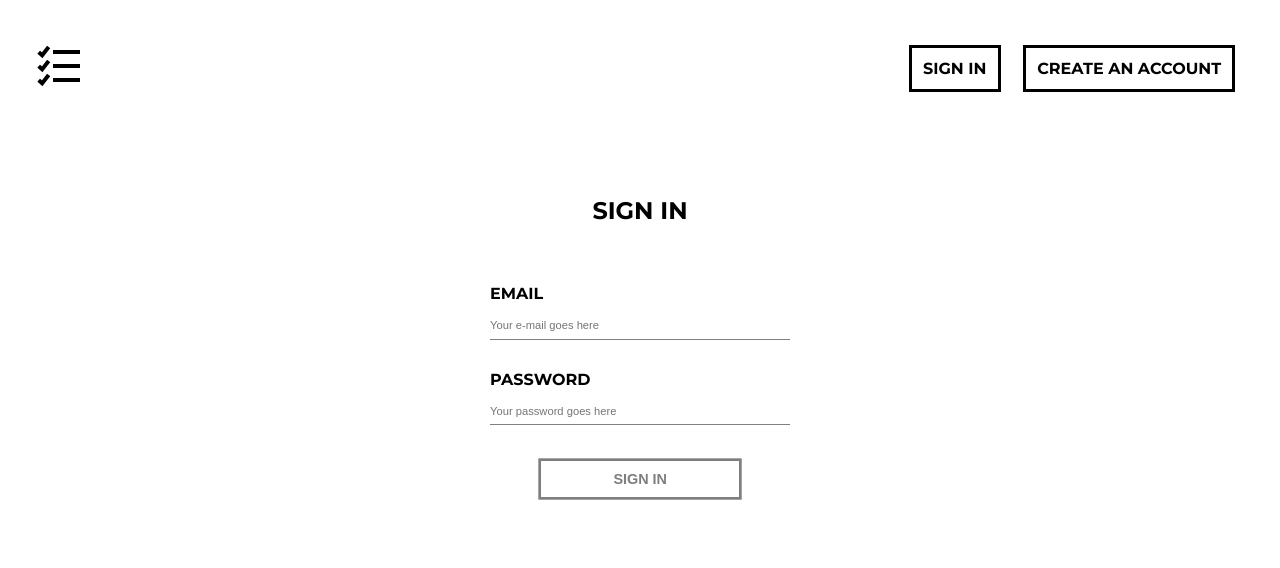
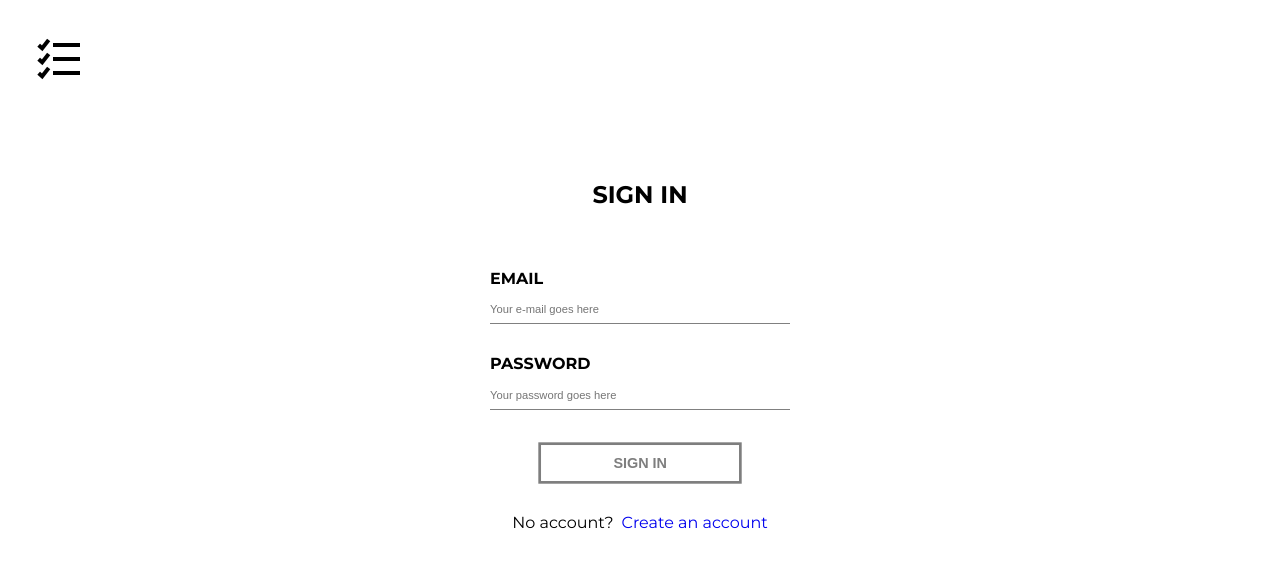
Before and after one commit to damianziobro/tasks, a React app: page /signin in a window 1280 px wide. Shown: the top 568 px of the page. Built offline with nearby package versions, Linux system fonts and the light colour scheme.

Commit message:
Refactored redirecting to SignIn/Register from AuthNav component to direct links in these components

```diff
--- a/src/App.js
+++ b/src/App.js
@@ -2,10 +2,12 @@ import React, { Component } from 'react';
 import { Route, Switch, withRouter, Redirect } from 'react-router-dom';
 import { connect } from 'react-redux';
 
+import { logout } from './store/actions';
+
 import Logo from './components/Logo/Logo';
 import NotFound from './components/UI/NotFound/NotFound';
+import IsLogIn from './components/IsLogIn/IsLogIn';
 
-import Auth from './containers/Auth/Auth';
 import Todolist from './containers/Todolist/Todolist';
 import Register from './containers/Register/Register';
 import SignIn from './containers/SignIn/SignIn';
@@ -21,8 +23,13 @@ class App extends Component {
     this.setState({ isUserTabbing: event.key === 'Tab' });
   }
 
+  handleLogoutBtnClick = () => {
+    const { onLogout } = this.props;
+    onLogout();
+  };
+
   render() {
-    const { isAuthenticated } = this.props;
+    const { isAuthenticated, username } = this.props;
     const { isUserTabbing } = this.state;
 
     return (
@@ -32,7 +39,10 @@ class App extends Component {
       >
         <header className={styles.header}>
           <Logo />
-          <Auth />
+          {isAuthenticated && <IsLogIn
+            username={username}
+            onLogoutBtnClick={this.handleLogoutBtnClick}
+          />}
         </header>
         <main className={styles.main}>
           <Switch>
@@ -53,6 +63,11 @@ class App extends Component {
 
 const mapStateToProps = state => ({
   isAuthenticated: state.auth.token !== null,
+  username: state.auth.username,
 });
 
-export default withRouter(connect(mapStateToProps)(App));
+const mapDispatchToProps = dispatch => ({
+  onLogout: () => dispatch(logout()),
+});
+
+export default withRouter(connect(mapStateToProps, mapDispatchToProps)(App));
--- a/src/components/Auth/AuthNav/AuthNav.css
+++ /dev/null
@@ -1,29 +0,0 @@
-.navList {
-    padding: .7em;
-    margin: .7em;
-    display: flex;
-    justify-content: center;
-    align-items: center;
-    list-style: none;
-}
-
-.navElement {
-    margin: .7em;
-    border: 3px solid #000000;
-    text-transform: uppercase;
-}
-
-.link {
-    display: inline-block;
-    padding: .7em;
-    text-decoration: none;
-    font-weight: 700;
-    font-size: 1em;
-    color: #000000;
-    transition: .3s;
-}
-
-.link:hover {
-    color: #ffffff;
-    background-color: #000000;
-}
--- a/src/components/Auth/AuthNav/AuthNav.js
+++ /dev/null
@@ -1,25 +0,0 @@
-import React from 'react';
-import { NavLink } from 'react-router-dom';
-
-import styles from './AuthNav.css';
-
-function AuthNav() {
-  return (
-    <nav className={styles.nav}>
-      <ul className={styles.navList}>
-        <li className={styles.navElement}>
-          <NavLink className={styles.link} to="/signin">
-            Sign In
-          </NavLink>
-        </li>
-        <li className={styles.navElement}>
-          <NavLink className={styles.link} to="/register">
-                        Create an account
-          </NavLink>
-        </li>
-      </ul>
-    </nav>
-  );
-}
-
-export default AuthNav;
--- a/src/containers/Auth/Auth.js
+++ /dev/null
@@ -1,39 +0,0 @@
-import React, { Component } from 'react';
-import { connect } from 'react-redux';
-
-import AuthNav from '../../components/Auth/AuthNav/AuthNav';
-import IsLogIn from '../../components/Auth/IsLogIn/IsLogIn';
-
-import { logout } from '../../store/actions';
-
-class Auth extends Component {
-    handleLogoutBtnClick = () => {
-      const { onLogout } = this.props;
-      onLogout();
-    };
-
-    render() {
-      const { isAuthenticated, username } = this.props;
-
-      if (isAuthenticated) {
-        return (
-          <IsLogIn
-            username={username}
-            onLogoutBtnClick={this.handleLogoutBtnClick}
-          />
-        );
-      }
-      return <AuthNav />;
-    }
-}
-
-const mapStateToProps = state => ({
-  isAuthenticated: state.auth.token !== null,
-  username: state.auth.username,
-});
-
-const mapDispatchToProps = dispatch => ({
-  onLogout: () => dispatch(logout()),
-});
-
-export default connect(mapStateToProps, mapDispatchToProps)(Auth);
--- a/src/containers/Register/Register.css
+++ b/src/containers/Register/Register.css
@@ -61,3 +61,13 @@
     text-align: center;
     background-color: red;
 }
+
+.redirect {
+    margin-top: 1em;
+    text-align: center;
+}
+
+.redirectLink {
+    padding-left: .5em;
+    text-decoration: none;
+}
--- a/src/containers/Register/Register.js
+++ b/src/containers/Register/Register.js
@@ -1,5 +1,6 @@
 import React, { Component } from 'react';
 import { connect } from 'react-redux';
+import { Link } from 'react-router-dom';
 
 import { register } from '../../store/actions';
 import { isValid } from '../../shared/utility';
@@ -161,6 +162,12 @@ class Register extends Component {
             disabled={!valid}
             className={styles.submitBtn}
           />
+          <span className={styles.redirect}>
+            Already have an account?
+            <Link to="/signin" className={styles.redirectLink}>
+              Sign In
+            </Link>
+          </span>
         </form>
       );
     }
--- a/src/containers/SignIn/SignIn.css
+++ b/src/containers/SignIn/SignIn.css
@@ -53,3 +53,13 @@
     cursor: not-allowed;
     transform: scale(0.9);
 }
+
+.redirect {
+    margin-top: 1em;
+    text-align: center;
+}
+
+.redirectLink {
+    padding-left: .5em;
+    text-decoration: none;
+}
--- a/src/containers/SignIn/SignIn.js
+++ b/src/containers/SignIn/SignIn.js
@@ -1,5 +1,6 @@
 import React, { Component } from 'react';
 import { connect } from 'react-redux';
+import { Link } from 'react-router-dom';
 
 import { signIn, tryAutoSignIn } from '../../store/actions';
 import { isValid } from '../../shared/utility';
@@ -140,6 +141,12 @@ class SignIn extends Component {
             disabled={!valid}
             className={styles.submitBtn}
           />
+          <span className={styles.redirect}>
+            No account?
+            <Link to="/register" className={styles.redirectLink}>
+              Create an account
+            </Link>
+          </span>
         </form>
       );
     }
```
Also changed, not shown: src/components/IsLogIn/IsLogIn.css (renamed from src/components/Auth/IsLogIn/IsLogIn.css), src/components/IsLogIn/IsLogIn.js (renamed from src/components/Auth/IsLogIn/IsLogIn.js), src/containers/Auth/Auth.css (deleted).
